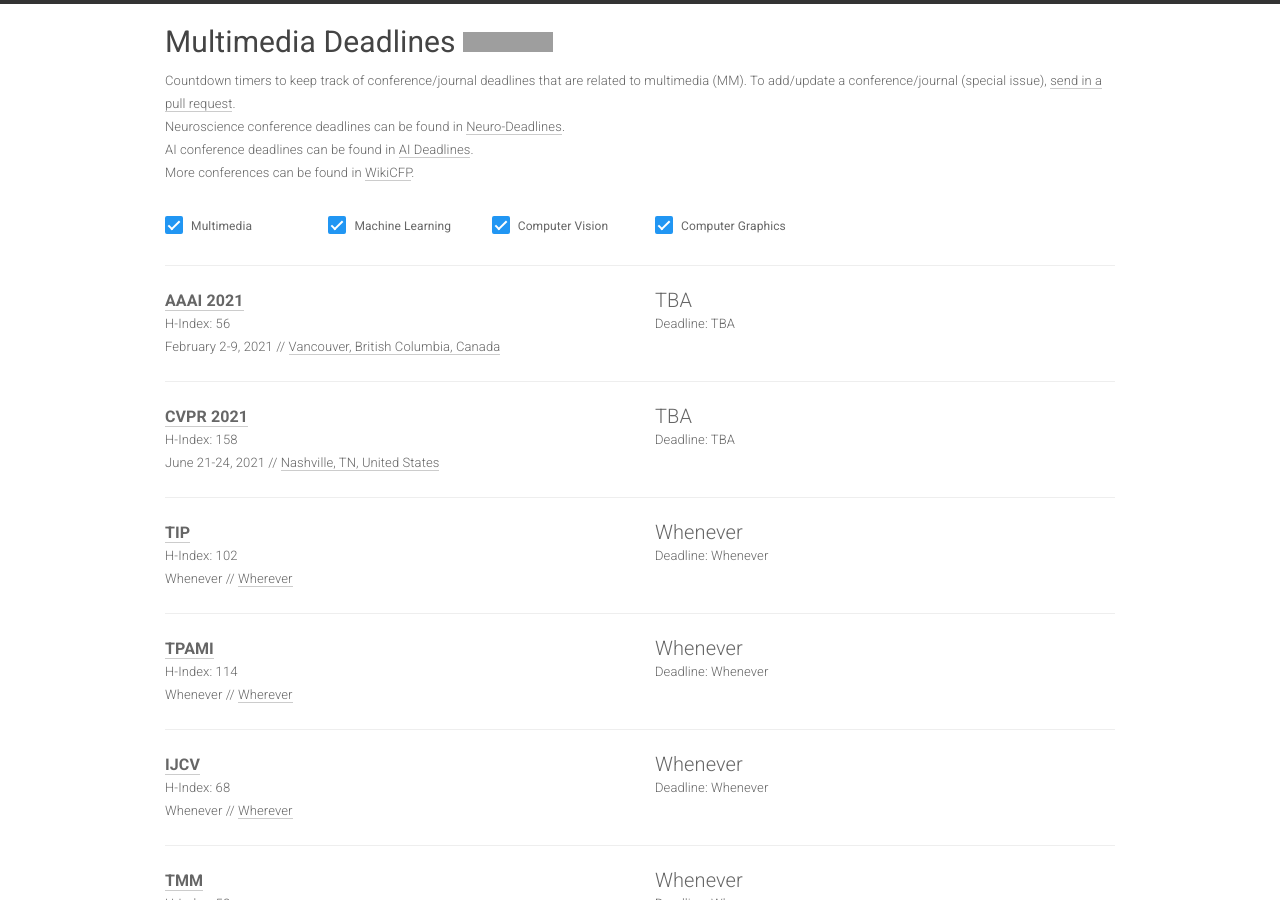
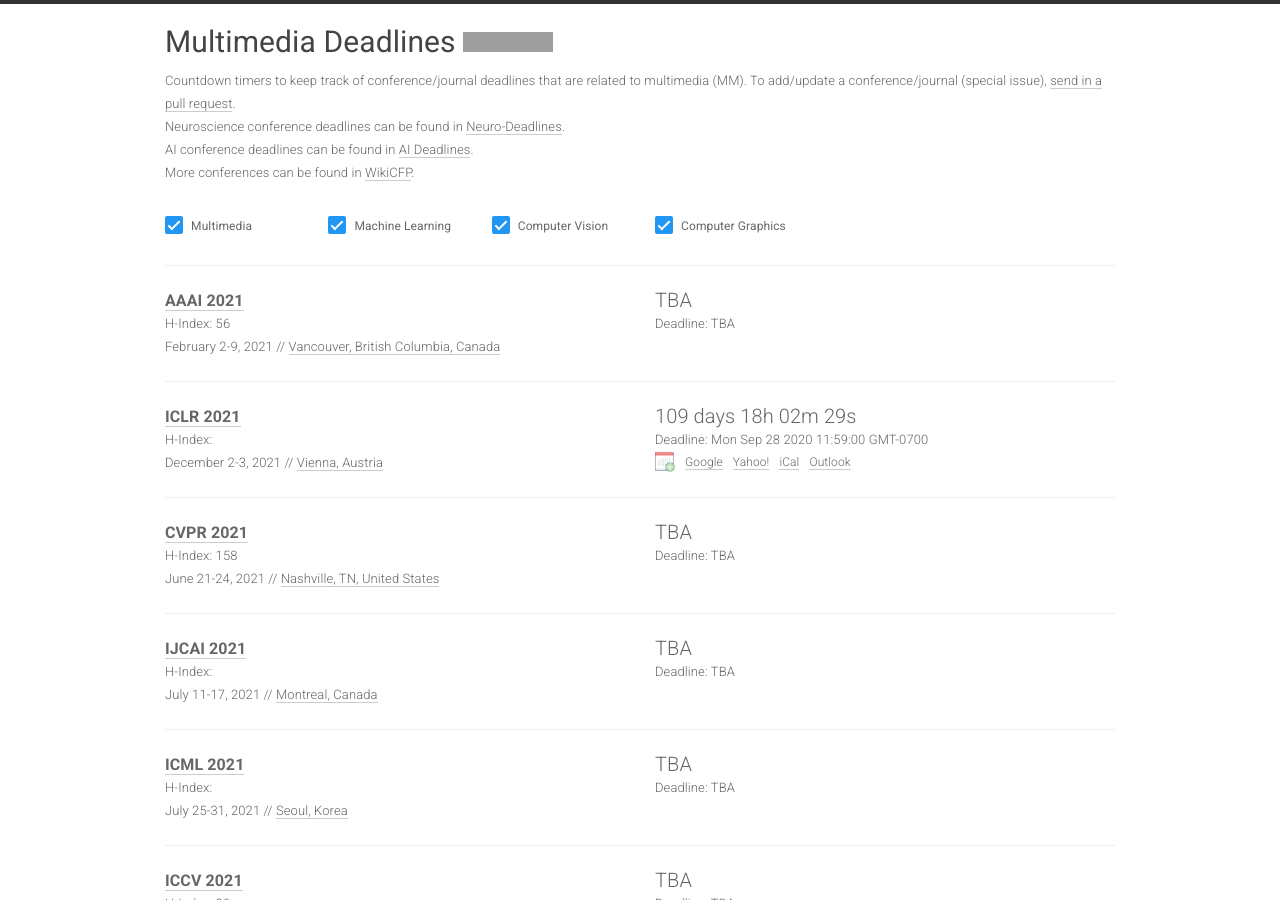
Before and after one commit to lidq92/mmddl, a Jekyll site: the page built from index.html, in a window 1280 px wide and 900 px high. Built offline with Jekyll 4.4.1, drawn with Linux system fonts in a browser that asks for light colours; nearby versions of some CDN libraries; some of the changed text lies outside the part shown; grey boxes are pictures that could not be loaded.

Commit message:
Update conferences.yml

```diff
--- a/_data/conferences.yml
+++ b/_data/conferences.yml
@@ -119,15 +119,56 @@
   hindex: 56
   sub: ML
 
+- name: ICLR
+  year: 2021
+  id: iclr21
+  link: http://iclr.cc/
+  deadline: "2020-09-28 11:59:00"
+  timezone: America/Los_Angeles
+  date: December 2-3, 2021
+  place: Vienna, Austria
+  sub: ML
+
 - name: CVPR
   year: 2021
   id: cvpr2021
   link: http://cvpr2021.thecvf.com
   deadline: "TBA"
-  timezone: America/Los_Angeles
+  timezone: Etc/GMT+0
   date: June 21-24, 2021
   place: Nashville, TN, United States
   hindex: 158
+  sub: CV
+
+- name: IJCAI
+  year: 2021
+  id: ijcai21
+  link: https://www.ijcai21.org
+  deadline: "TBA"
+  timezone: Etc/GMT+12
+  date: July 11-17, 2021
+  place: Montreal, Canada
+  sub: ML
+
+- name: ICML
+  year: 2021
+  id: icml21
+  link: https://icml.cc/Conferences/2021
+  deadline: "TBA"
+  timezone: EST
+  date: July 25-31, 2021
+  place: Seoul, Korea
+  sub: ML
+
+- name: ICCV
+  year: 2021
+  id: iccv2021
+  link: http://iccv2021.thecvf.com
+  deadline: "TBA"
+  timezone: America/Los_Angeles
+  date: October 11-17, 2021
+  place: Montreal, Canada
+  hindex: 89
   sub: CV
 
 - name: TIP
```
